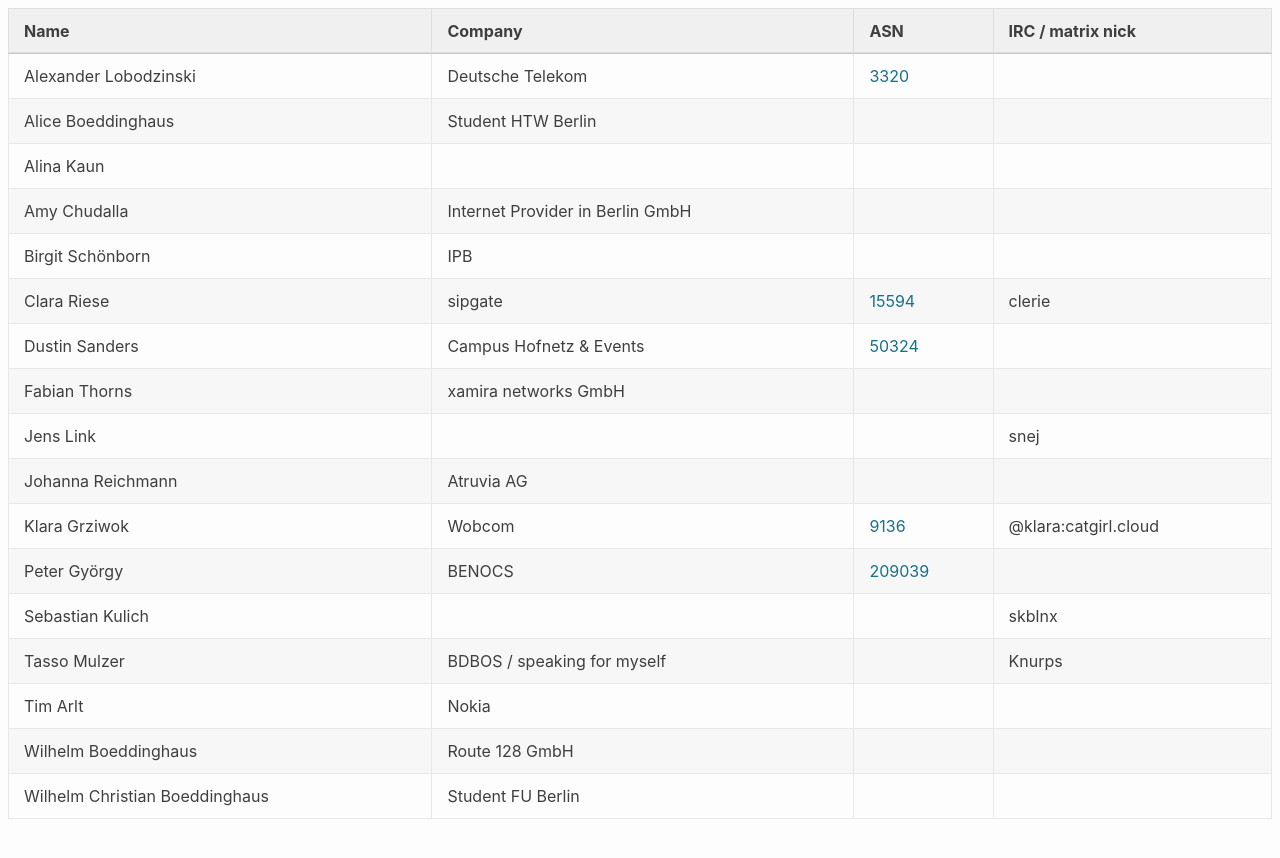
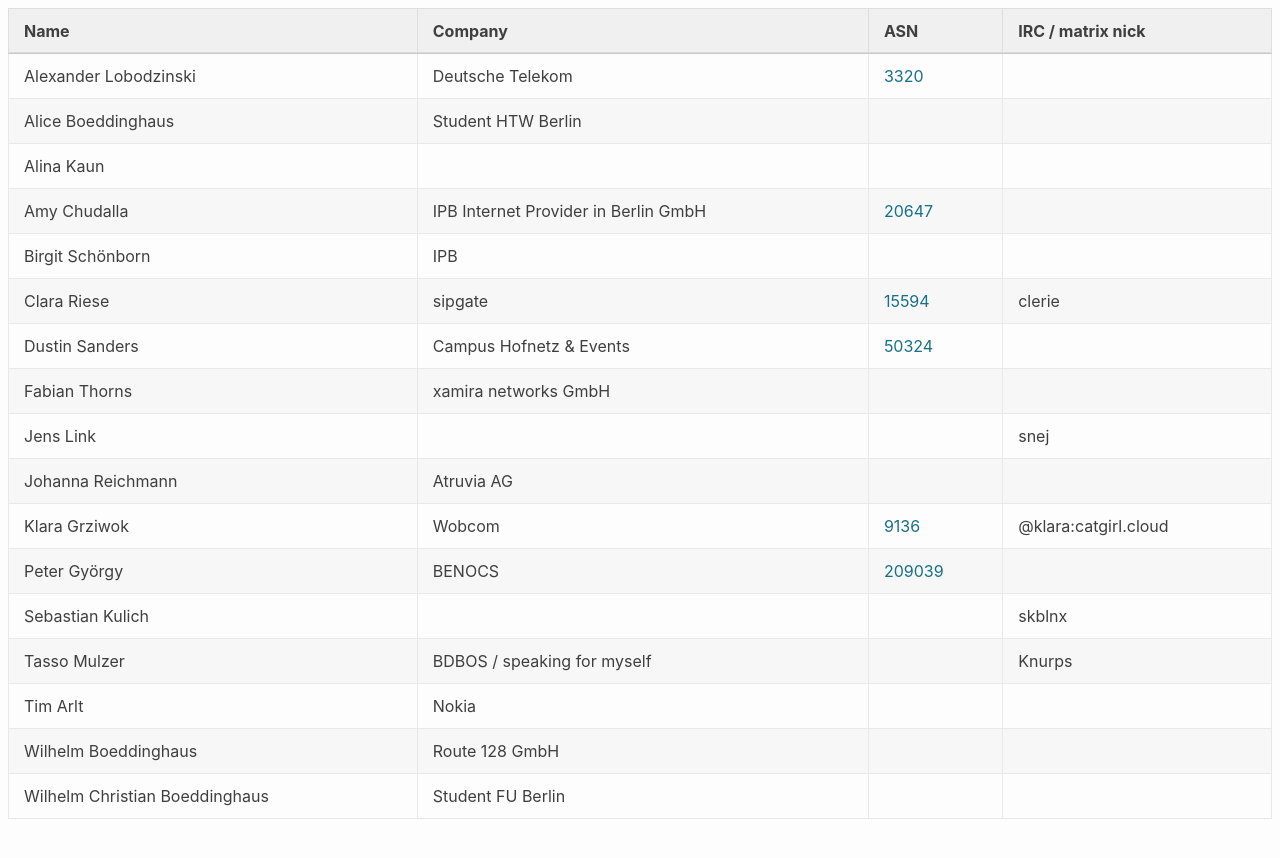
Before and after one commit to denog/pretix-attendeelist, a Jekyll site: the page built from denogmeetup25-03/index.markdown, in a window 1280 px wide. Shown: the top 858 px of the page. Built offline with Jekyll 4.4.1, drawn with Linux system fonts in a browser that asks for light colours.

Commit message:
Latest data: Tue Feb 18 22:30:55 UTC 2025

```diff
--- a/_data/attendees_denogmeetup25-03.json
+++ b/_data/attendees_denogmeetup25-03.json
@@ -19,9 +19,9 @@
   },
   {
     "name": "Amy Chudalla",
-    "company": "Internet Provider in Berlin GmbH",
+    "company": "IPB Internet Provider in Berlin GmbH",
     "irc": null,
-    "asn": null
+    "asn": "20647"
   },
   {
     "name": "Birgit Schönborn",
```
